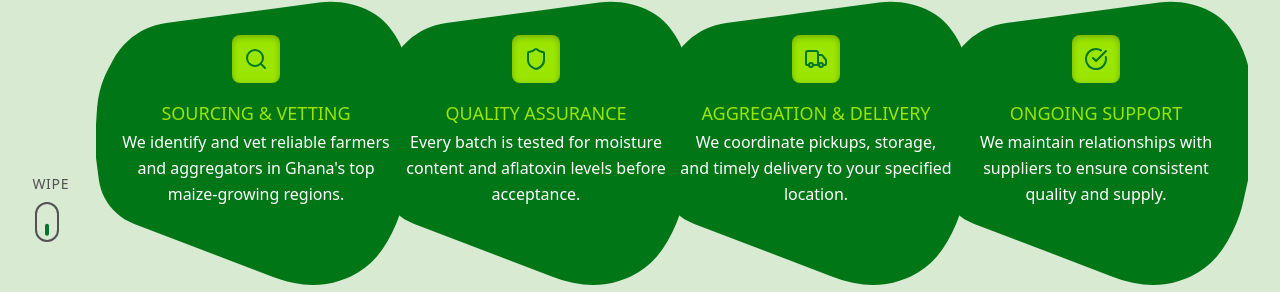
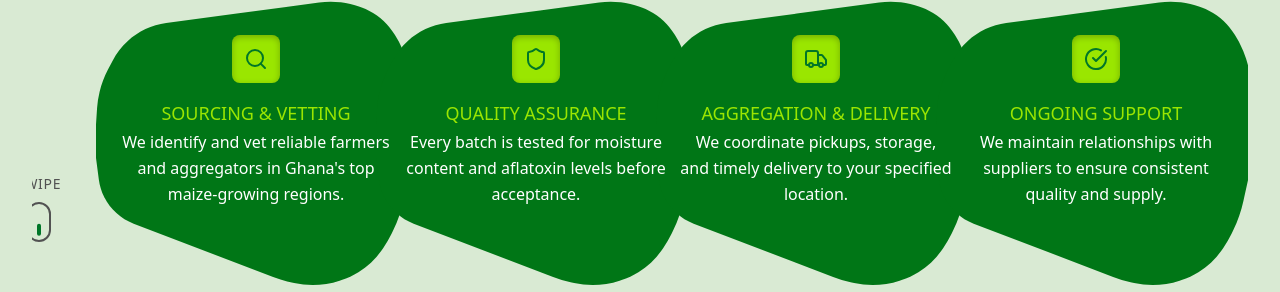
Before and after one commit to afromorpheus/baobab-frontiers-website, a Next.js app: page / in a window 1280 px wide. Shown: the part 3839-4131 px from the top of the page. Built offline with nearby package versions, Linux system fonts and the light colour scheme.

Commit message:
Align scroll indicator to middle of card and position 8px away from first card in How It Works section

```diff
--- a/src/components/HowItWorks.tsx
+++ b/src/components/HowItWorks.tsx
@@ -108,8 +108,12 @@ export default function HowItWorks() {
                 initial={{ opacity: 0 }}
                 animate={{ opacity: 1 }}
                 transition={{ duration: 0.6 }}
-                className="absolute top-1/2 transform -translate-y-1/2 z-10"
-                style={{ left: '-40px' }}
+                className="absolute z-10"
+                style={{
+                  left: '-48px',
+                  top: '50%',
+                  transform: 'translateY(-50%)'
+                }}
               >
                 <div className="flex flex-col items-center space-y-2">
                   <span className="text-sm text-[#525252] font-nunito-light uppercase tracking-wider">Swipe</span>
```
